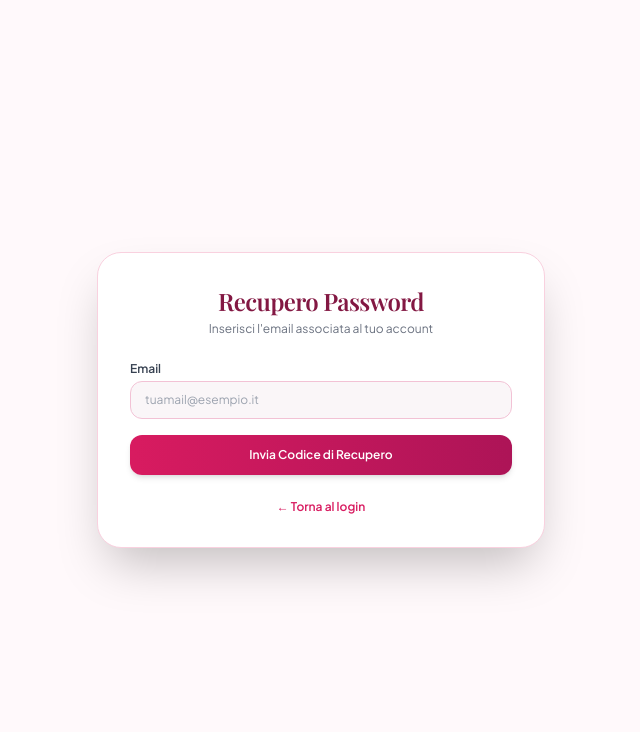
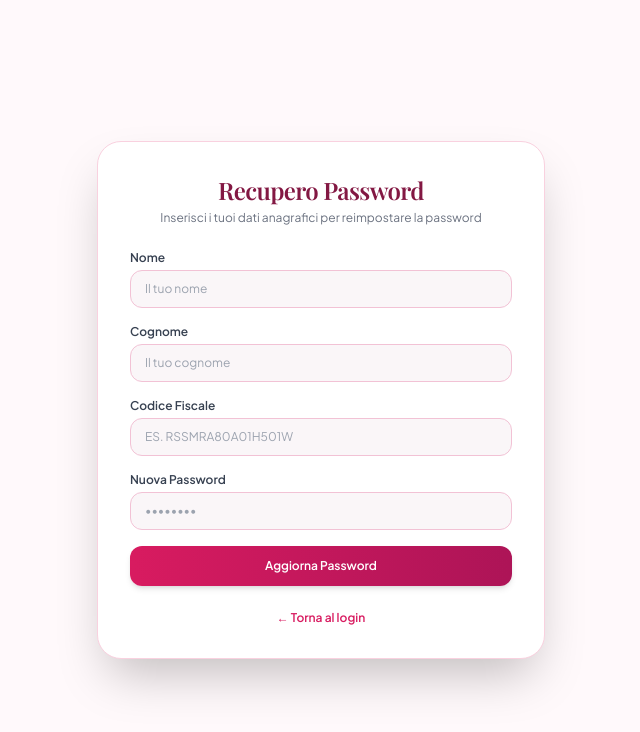
Before and after one commit to TribalTW/posturaepilates, a FastAPI app: page /recupero-password in a window 1280 px wide. Shown: the top 732 px of the page, without its empty margins (319-959 px from the left). Run offline with FastAPI, Linux system fonts and the light colour scheme; parts of the project's set-up code (start-up, migrations or seed data) failed here and were passed over; some libraries are stand-ins or nearby versions; some web fonts are replaced.

Commit message:
Update recupero_password.html

```diff
--- a/pilates-webapp/templates/recupero_password.html
+++ b/pilates-webapp/templates/recupero_password.html
@@ -15,7 +15,7 @@
     <div class="max-w-md w-full bg-white rounded-3xl shadow-2xl border border-[#f9d1df] overflow-hidden p-6 md:p-8">
         <div class="text-center mb-6">
             <h1 class="text-2xl font-serif-title font-bold text-pink-900 tracking-tight">Recupero Password</h1>
-            <p class="text-xs text-gray-500 mt-1">Inserisci l'email associata al tuo account</p>
+            <p class="text-xs text-gray-500 mt-1">Inserisci i tuoi dati anagrafici per reimpostare la password</p>
         </div>
 
         {% if error %}
@@ -32,14 +32,32 @@
 
         <form action="/recupero-password" method="POST" class="space-y-4">
             <div>
-                <label class="block text-xs font-semibold text-gray-700 mb-1">Email</label>
-                <input type="email" name="email" required placeholder="tuamail@esempio.it"
+                <label class="block text-xs font-semibold text-gray-700 mb-1">Nome</label>
+                <input type="text" name="nome" required placeholder="Il tuo nome"
+                       class="w-full px-3.5 py-2.5 border border-[#f2c2d5] rounded-xl text-xs bg-[#faf6f8] text-gray-800 focus:outline-none focus:border-[#D81B60] focus:bg-white transition">
+            </div>
+
+            <div>
+                <label class="block text-xs font-semibold text-gray-700 mb-1">Cognome</label>
+                <input type="text" name="cognome" required placeholder="Il tuo cognome"
+                       class="w-full px-3.5 py-2.5 border border-[#f2c2d5] rounded-xl text-xs bg-[#faf6f8] text-gray-800 focus:outline-none focus:border-[#D81B60] focus:bg-white transition">
+            </div>
+
+            <div>
+                <label class="block text-xs font-semibold text-gray-700 mb-1">Codice Fiscale</label>
+                <input type="text" name="codice_fiscale" required placeholder="Es. RSSMRA80A01H501W" style="text-transform: uppercase;"
+                       class="w-full px-3.5 py-2.5 border border-[#f2c2d5] rounded-xl text-xs bg-[#faf6f8] text-gray-800 focus:outline-none focus:border-[#D81B60] focus:bg-white transition">
+            </div>
+
+            <div>
+                <label class="block text-xs font-semibold text-gray-700 mb-1">Nuova Password</label>
+                <input type="password" name="nuova_password" required placeholder="••••••••"
                        class="w-full px-3.5 py-2.5 border border-[#f2c2d5] rounded-xl text-xs bg-[#faf6f8] text-gray-800 focus:outline-none focus:border-[#D81B60] focus:bg-white transition">
             </div>
 
             <button type="submit"
                     class="w-full py-3 bg-gradient-to-r from-[#D81B60] to-[#AD1457] hover:opacity-95 text-white font-bold rounded-xl text-xs transition shadow-md cursor-pointer">
-                Invia Codice di Recupero
+                Aggiorna Password
             </button>
         </form>
 
```
